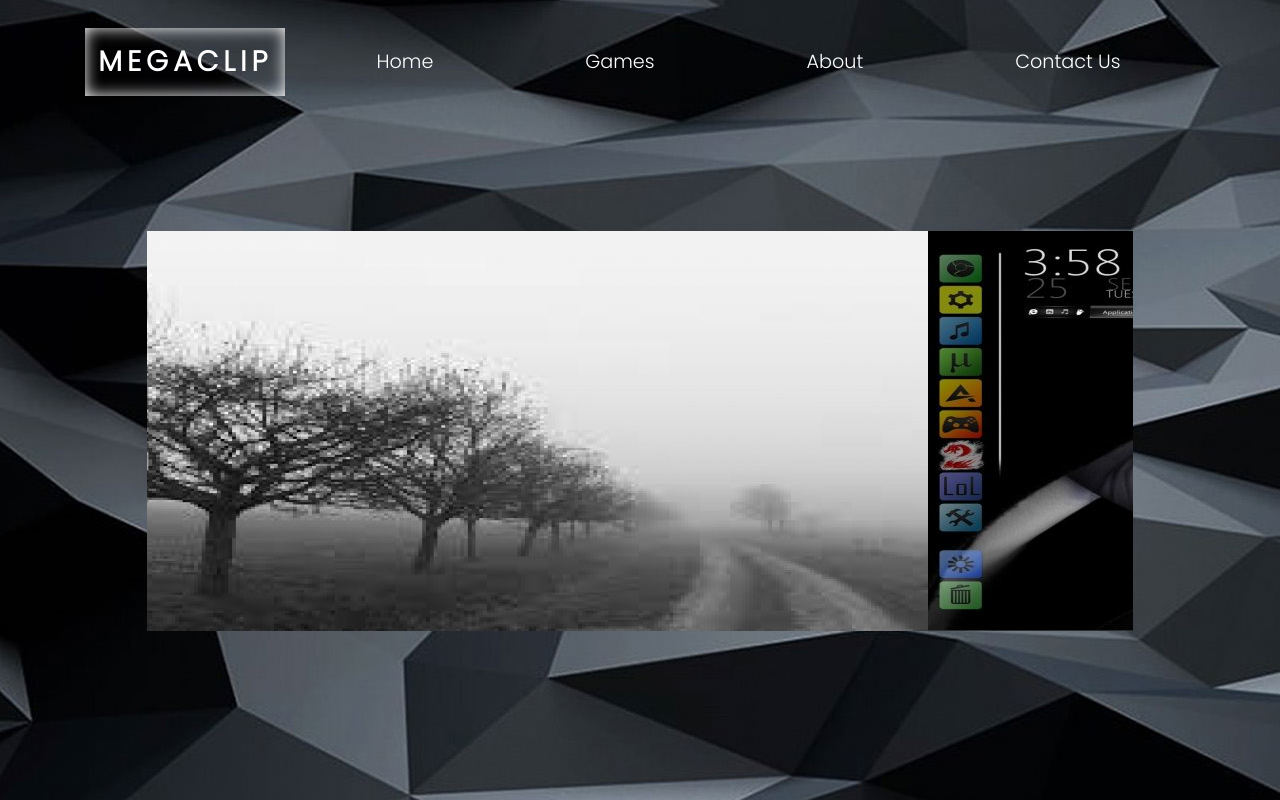
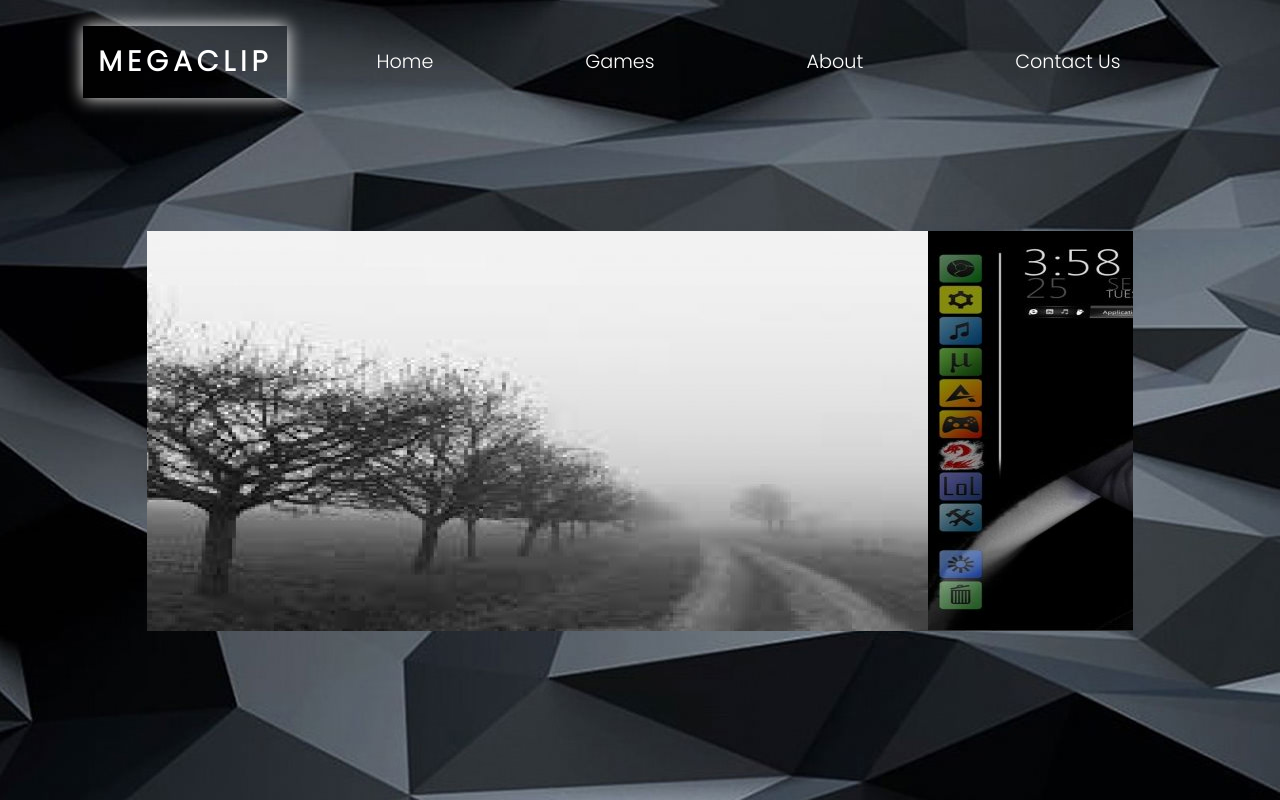
Before and after one commit to Suparv/Game, a plain HTML site: page index.html in a window 1280 px wide. In both pictures the pointer is over the element "MEGACLIP". Shown: the top 800 px of the page. Drawn offline with Linux system fonts and the light colour scheme.

Commit message:
Update final.css

```diff
--- a/final.css
+++ b/final.css
@@ -69,8 +69,8 @@ li a {
 .logo:hover {
     /* border: black 2px solid; */
     cursor: pointer;
-    box-shadow: 0 0 16px 0 white inset;
-    box-shadow: 0 0 16px 0 white of;
+    box-shadow: 0 0 16px 0 white;
+/*     box-shadow: 0 0 16px 0 white of; */
 }
 
 .nav-links a:hover {
@@ -79,7 +79,7 @@ li a {
     /* text-decoration: underline; */
     /* border: black 1px solid; */
     /* box-shadow: 0 5px 16px 0 rgba(0, 0, 0, 0.5); */
-    box-shadow: 0 0 16px 0 white inset;
+    box-shadow: 0 0 16px 0 white;
 }
 
 .nav-links li {
```
